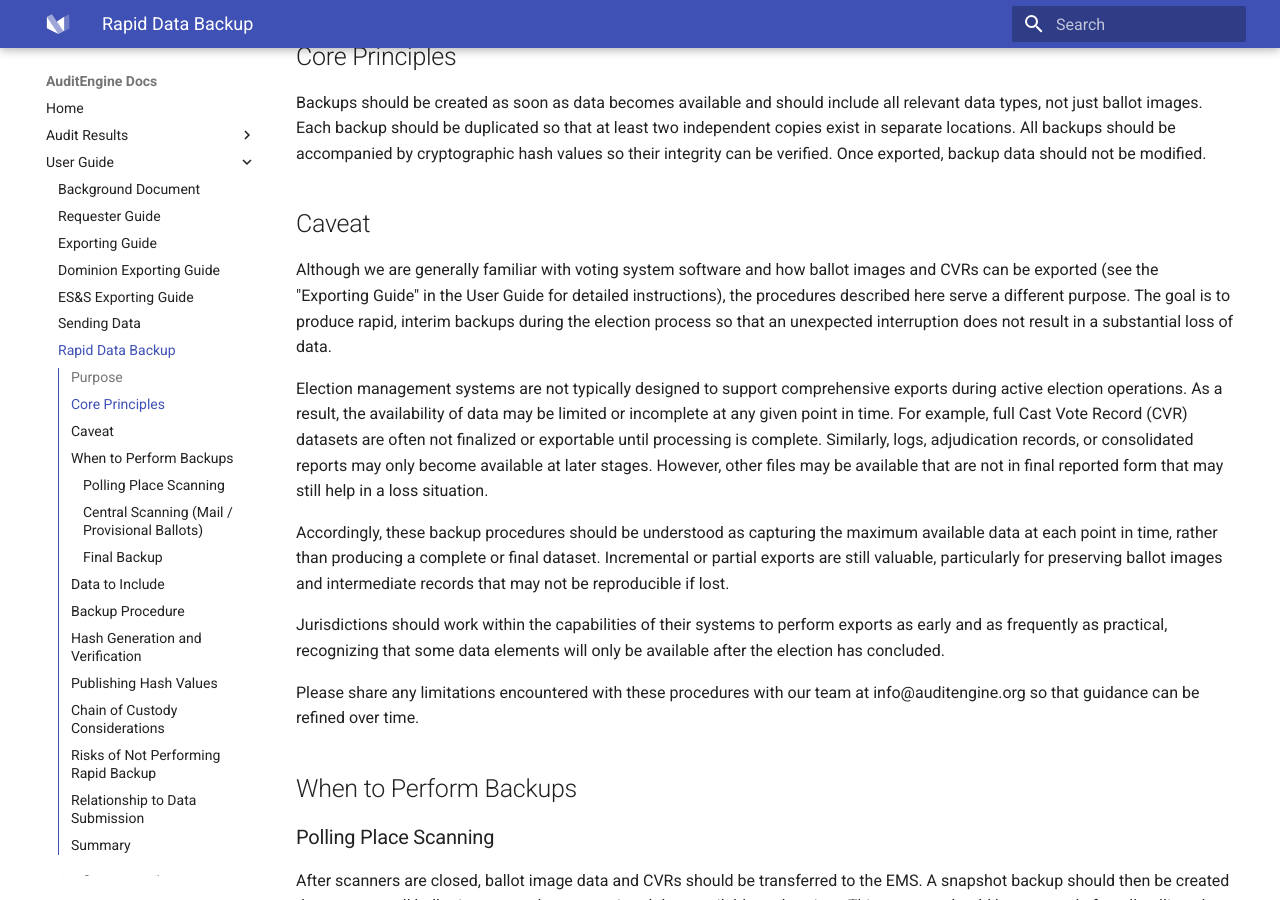
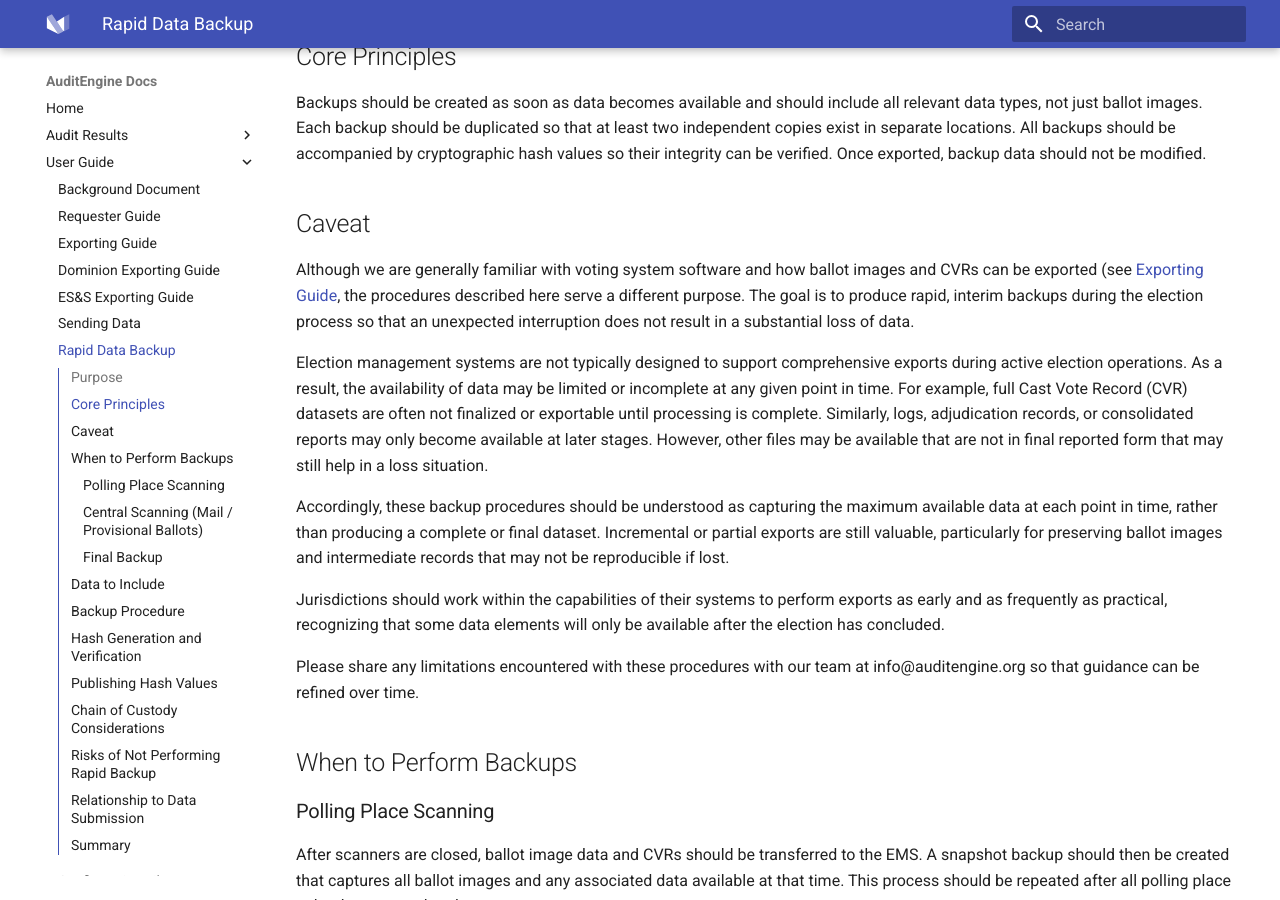
Before and after one commit to raylutz/audit-engine-docsite, an MkDocs documentation site: the page built from docs/user-guide/rapid_data_backup.md, in a window 1280 px wide and 900 px high, scrolled down 376 px. Built offline with MkDocs 1.6.1 and Material for MkDocs 9.7.7, drawn with Linux system fonts in a browser that asks for light colours; some of the changed text lies outside the part shown.

Commit message:
Add links to other pages in the guide.

```diff
--- a/docs/user-guide/rapid_data_backup.md
+++ b/docs/user-guide/rapid_data_backup.md
@@ -12,7 +12,7 @@
 
 ## Caveat
 
-Although we are generally familiar with voting system software and how ballot images and CVRs can be exported (see the "Exporting Guide" in the User Guide for detailed instructions), the procedures described here serve a different purpose. The goal is to produce rapid, interim backups during the election process so that an unexpected interruption does not result in a substantial loss of data.
+Although we are generally familiar with voting system software and how ballot images and CVRs can be exported (see [Exporting Guide](exporting_guide.md), the procedures described here serve a different purpose. The goal is to produce rapid, interim backups during the election process so that an unexpected interruption does not result in a substantial loss of data.
 
 Election management systems are not typically designed to support comprehensive exports during active election operations. As a result, the availability of data may be limited or incomplete at any given point in time. For example, full Cast Vote Record (CVR) datasets are often not finalized or exportable until processing is complete. Similarly, logs, adjudication records, or consolidated reports may only become available at later stages. However, other files may be available that are not in final reported form that may still help in a loss situation.
 
@@ -95,7 +95,7 @@
 
 ## Relationship to Data Submission
 
-For guidance on submitting data for independent audit, see the "Sending Election Data to AuditEngine" document included in this repository.
+For guidance on submitting data for independent audit, see [Sending Election Data to AuditEngine](sending_data.md).
 
 ## Summary
 
```
